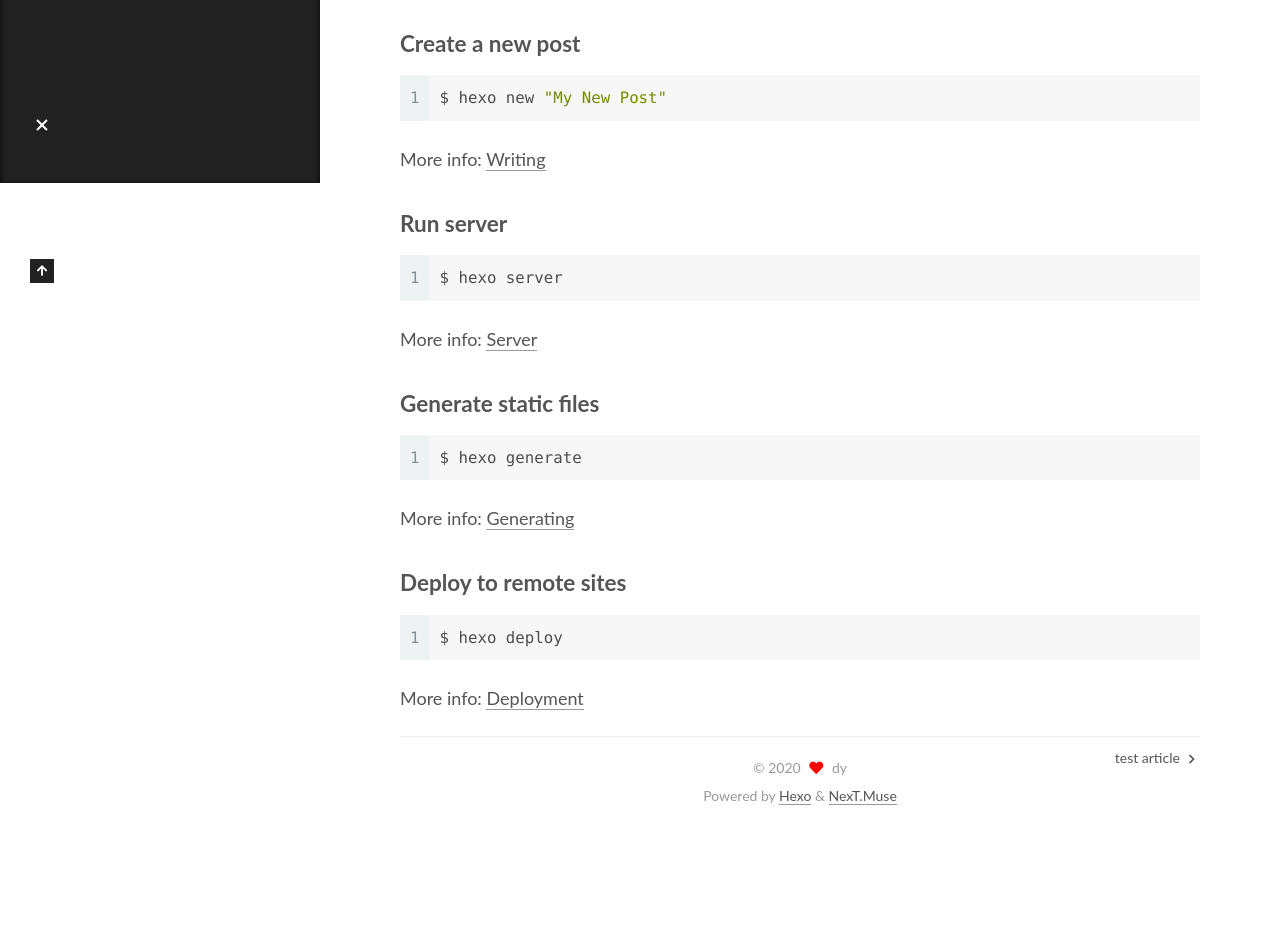
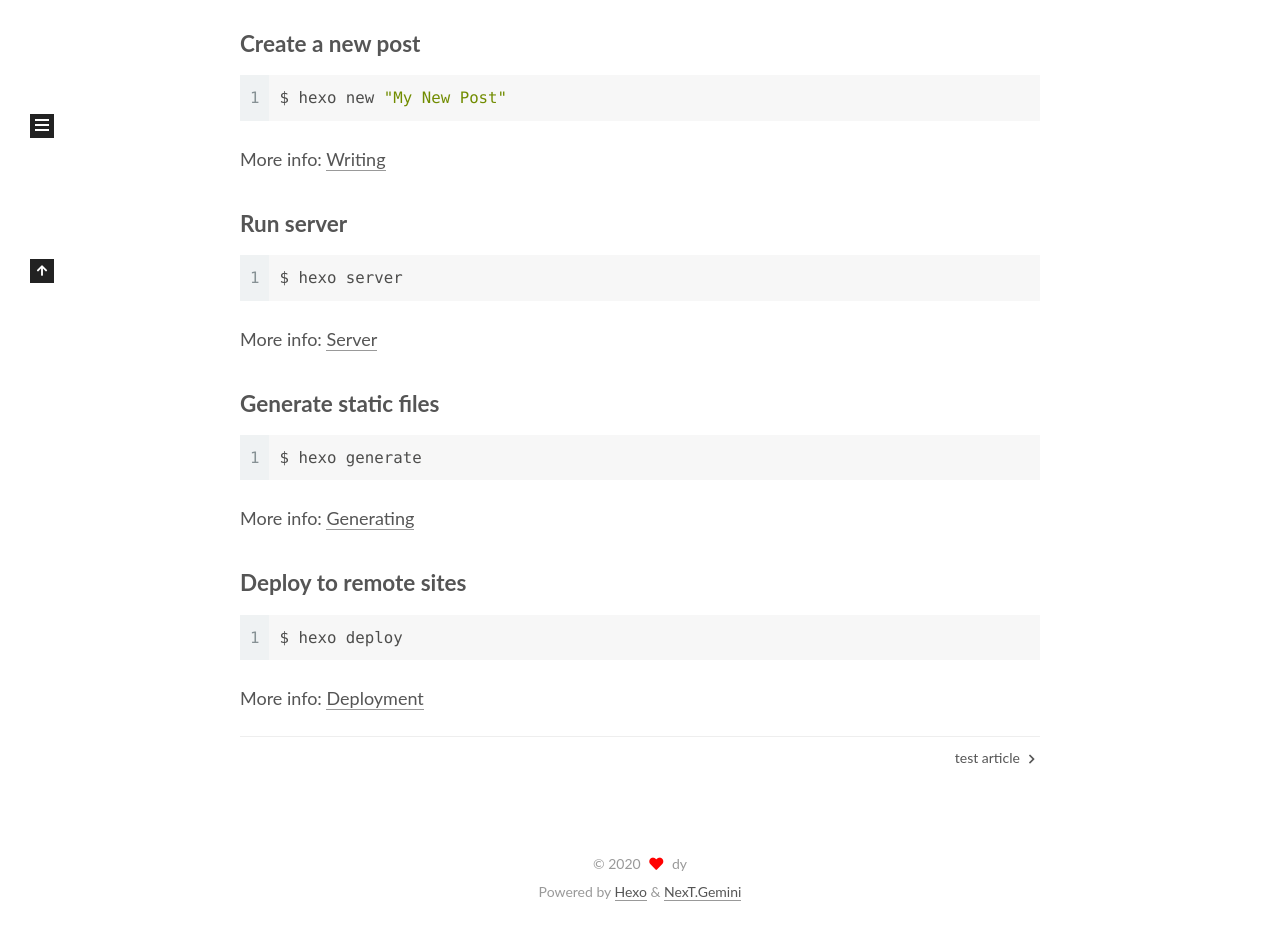
Before and after one commit to dingalpha/dingalpha.github.io, a plain HTML site: page 2020/04/25/hello-world/index.html in a window 1280 px wide. Shown: the part 617-1543 px from the top of the page. Before the commit the page ends 1447 px from the top, so only its background shows below. Drawn offline with Linux system fonts and the light colour scheme.

Commit message:
Site updated: 2020-04-25 14:01:18

```diff
--- a/2020/04/25/hello-world/index.html
+++ b/2020/04/25/hello-world/index.html
@@ -17,7 +17,7 @@
 
 <script id="hexo-configurations">
     var NexT = window.NexT || {};
-    var CONFIG = {"hostname":"yoursite.com","root":"/","scheme":"Muse","version":"7.8.0","exturl":false,"sidebar":{"position":"left","display":"post","padding":18,"offset":12,"onmobile":false},"copycode":{"enable":false,"show_result":false,"style":null},"back2top":{"enable":true,"sidebar":false,"scrollpercent":false},"bookmark":{"enable":false,"color":"#222","save":"auto"},"fancybox":false,"mediumzoom":false,"lazyload":false,"pangu":false,"comments":{"style":"tabs","active":null,"storage":true,"lazyload":false,"nav":null},"algolia":{"hits":{"per_page":10},"labels":{"input_placeholder":"Search for Posts","hits_empty":"We didn't find any results for the search: ${query}","hits_stats":"${hits} results found in ${time} ms"}},"localsearch":{"enable":false,"trigger":"auto","top_n_per_article":1,"unescape":false,"preload":false},"motion":{"enable":true,"async":false,"transition":{"post_block":"fadeIn","post_header":"slideDownIn","post_body":"slideDownIn","coll_header":"slideLeftIn","sidebar":"slideUpIn"}}};
+    var CONFIG = {"hostname":"yoursite.com","root":"/","scheme":"Gemini","version":"7.8.0","exturl":false,"sidebar":{"position":"left","display":"post","padding":18,"offset":12,"onmobile":false},"copycode":{"enable":false,"show_result":false,"style":null},"back2top":{"enable":true,"sidebar":false,"scrollpercent":false},"bookmark":{"enable":false,"color":"#222","save":"auto"},"fancybox":false,"mediumzoom":false,"lazyload":false,"pangu":false,"comments":{"style":"tabs","active":null,"storage":true,"lazyload":false,"nav":null},"algolia":{"hits":{"per_page":10},"labels":{"input_placeholder":"Search for Posts","hits_empty":"We didn't find any results for the search: ${query}","hits_stats":"${hits} results found in ${time} ms"}},"localsearch":{"enable":false,"trigger":"auto","top_n_per_article":1,"unescape":false,"preload":false},"motion":{"enable":true,"async":false,"transition":{"post_block":"fadeIn","post_header":"slideDownIn","post_body":"slideDownIn","coll_header":"slideLeftIn","sidebar":"slideUpIn"}}};
   </script>
 
   <meta name="description" content="Welcome to Hexo! This is your very first post. Check documentation for more info. If you get any problems when using Hexo, you can find the answer in troubleshooting or you can ask me on GitHub. Quick">
@@ -326,7 +326,7 @@
   </span>
   <span class="author" itemprop="copyrightHolder">dy</span>
 </div>
-  <div class="powered-by">Powered by <a href="https://hexo.io/" class="theme-link" rel="noopener" target="_blank">Hexo</a> & <a href="https://muse.theme-next.org/" class="theme-link" rel="noopener" target="_blank">NexT.Muse</a>
+  <div class="powered-by">Powered by <a href="https://hexo.io/" class="theme-link" rel="noopener" target="_blank">Hexo</a> & <a href="https://theme-next.org/" class="theme-link" rel="noopener" target="_blank">NexT.Gemini</a>
   </div>
 
 
@@ -352,7 +352,7 @@
 <script src="/js/motion.js"></script>
 
 
-<script src="/js/schemes/muse.js"></script>
+<script src="/js/schemes/pisces.js"></script>
 
 
 <script src="/js/next-boot.js"></script>
```
Also changed, not shown: 2020/04/25/test-article/index.html (+3 -3 lines), archives/2020/04/index.html (+3 -3 lines), archives/2020/index.html (+3 -3 lines), archives/index.html (+3 -3 lines), index.html (+3 -3 lines).
